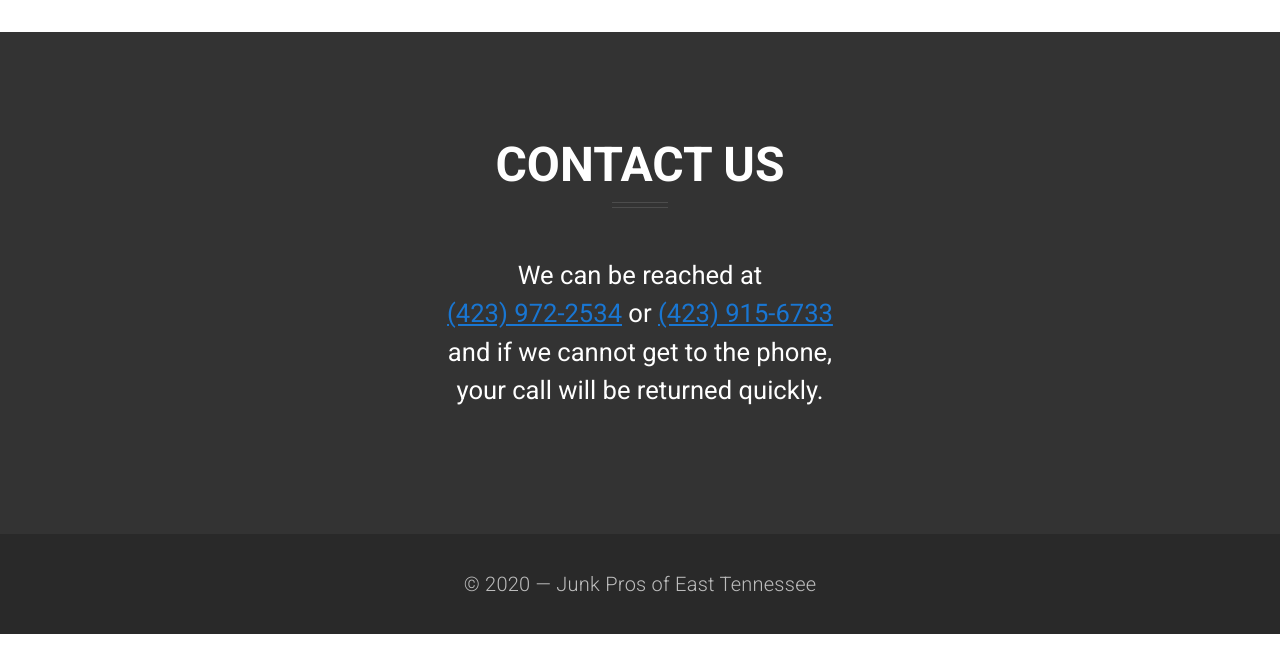
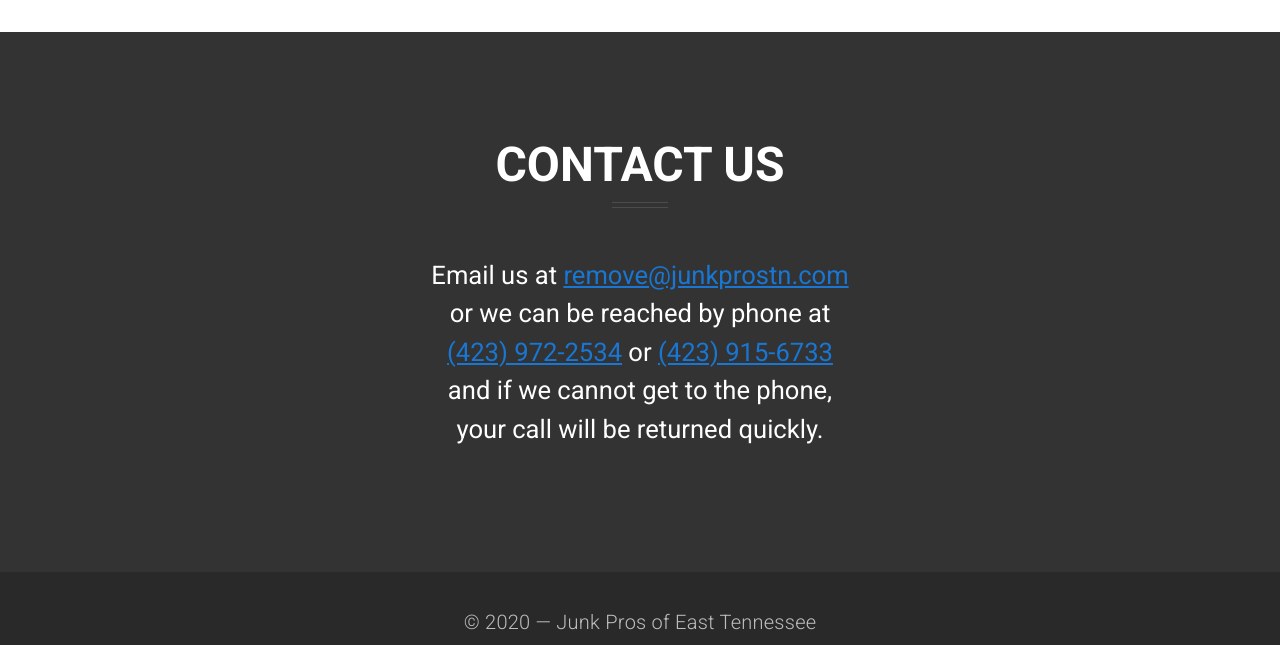
Before and after one commit to jsvanhoy/junkprostn.com, a plain HTML site: page index.html in a window 1280 px wide. Shown: the part 2960-3605 px from the top of the page. Drawn offline with nearby package versions, Linux system fonts and the light colour scheme.

Commit message:
adding email

```diff
--- a/index.html
+++ b/index.html
@@ -234,7 +234,11 @@
               <v-theme-provider light>
                 <div style="width: 100%; text-align: center">
                   <p style="font-size: 1.6em">
-                    We can be reached at
+                    Email us at
+                    <a href="mailto: remove@junkprostn.com"
+                      >remove@junkprostn.com</a
+                    ><br />
+                    or we can be reached by phone at
                     <br />
                     <a href="tel:423-972-2534">(423) 972-2534</a> or
                     <a href="tel:423-915-6733">(423) 915-6733</a>
```
